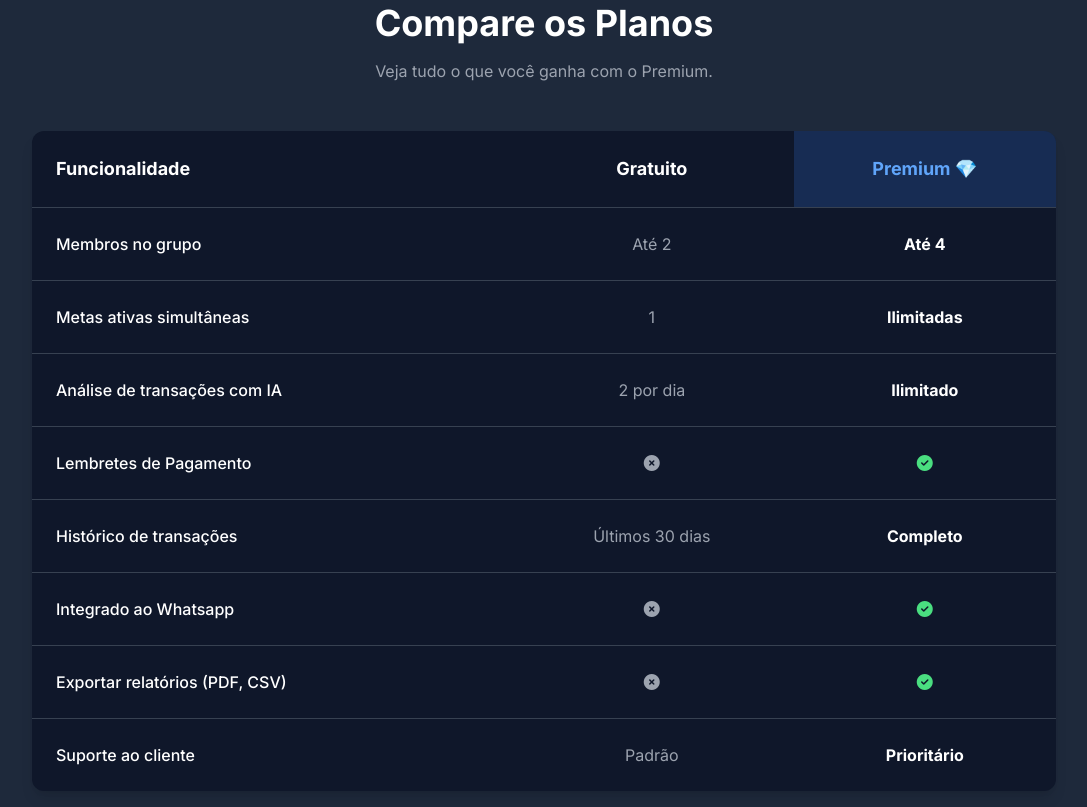
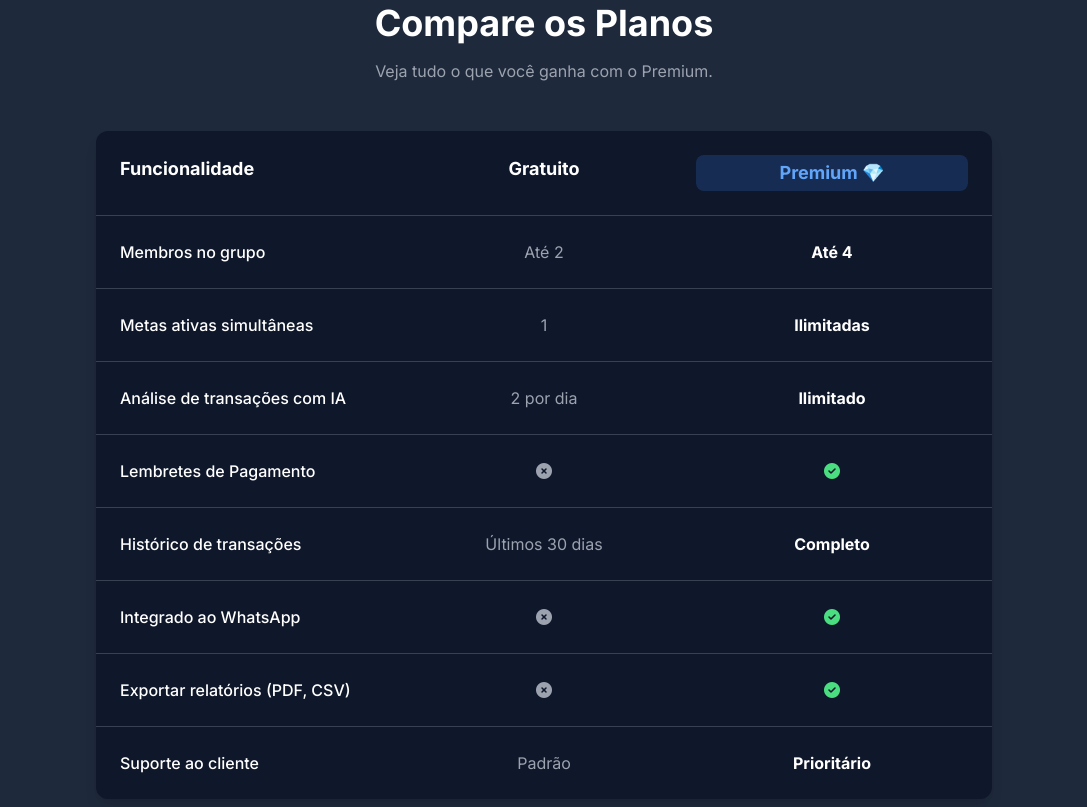
Before and after one commit to carlos-edu2367/organizador-financeiro, a plain HTML site: page frontend/pages/dashs/premium.html in a window 1280 px wide. Shown: the part 1033-1840 px from the top of the page, without its empty margins (96-1183 px from the left). Drawn offline with nearby package versions, Linux system fonts and the light colour scheme.

Commit message:
feat. Melhorando a pg premium

```diff
--- a/frontend/pages/dashs/premium.html
+++ b/frontend/pages/dashs/premium.html
@@ -18,7 +18,7 @@
           },
           fontFamily: { sans: ['Inter', 'sans-serif'] },
           boxShadow: {
-            'glow-gold': '0 0 20px rgba(250, 204, 21, 0.4)',
+            'glow-gold': '0 0 25px rgba(250, 204, 21, 0.5)',
           }
         }
       }
@@ -92,77 +92,77 @@
         </div>
     </section>
 
-    <!-- Features Comparison -->
+    <!-- INÍCIO DA REATORAÇÃO: Seção de Comparação Responsiva -->
     <section class="py-20 px-4 bg-surface">
-      <div class="container mx-auto max-w-5xl">
+      <div class="container mx-auto max-w-4xl">
         <div class="text-center mb-12">
           <h2 class="text-3xl md:text-4xl font-bold">Compare os Planos</h2>
           <p class="mt-4 text-gray-400">Veja tudo o que você ganha com o Premium.</p>
         </div>
 
         <div class="bg-background rounded-xl shadow-lg overflow-hidden">
-          <table class="w-full text-left">
-            <thead>
-              <tr class="border-b border-gray-700">
-                <th class="p-4 sm:p-6 text-lg font-bold">Funcionalidade</th>
-                <th class="p-4 sm:p-6 text-center text-lg font-bold">Gratuito</th>
-                <th class="p-4 sm:p-6 text-center text-lg font-bold bg-primary/20 text-primary-light">Premium 💎</th>
-              </tr>
-            </thead>
-            <tbody class="divide-y divide-gray-700">
-              <!-- Membros -->
-              <tr class="hover:bg-white/5">
-                <td class="p-4 sm:p-6 font-medium">Membros no grupo</td>
-                <td class="p-4 sm:p-6 text-center text-gray-400">Até 2</td>
-                <td class="p-4 sm:p-6 text-center font-bold text-white">Até 4</td>
-              </tr>
-              <!-- Metas Ativas -->
-              <tr class="hover:bg-white/5">
-                <td class="p-4 sm:p-6 font-medium">Metas ativas simultâneas</td>
-                <td class="p-4 sm:p-6 text-center text-gray-400">1</td>
-                <td class="p-4 sm:p-6 text-center font-bold text-white">Ilimitadas</td>
-              </tr>
-              <!-- Uso da IA -->
-              <tr class="hover:bg-white/5">
-                <td class="p-4 sm:p-6 font-medium">Análise de transações com IA</td>
-                <td class="p-4 sm:p-6 text-center text-gray-400">2 por dia</td>
-                <td class="p-4 sm:p-6 text-center font-bold text-white">Ilimitado</td>
-              </tr>
-              <!-- Lembretes de Pagamento -->
-              <tr class="hover:bg-white/5">
-                <td class="p-4 sm:p-6 font-medium">Lembretes de Pagamento</td>
-                <td class="p-4 sm:p-6 text-center text-gray-400"><i class="fas fa-times-circle"></i></td>
-                <td class="p-4 sm:p-6 text-center font-bold text-white"><i class="fas fa-check-circle text-green-400"></i></td>
-              </tr>
-              <!-- Histórico -->
-              <tr class="hover:bg-white/5">
-                <td class="p-4 sm:p-6 font-medium">Histórico de transações</td>
-                <td class="p-4 sm:p-6 text-center text-gray-400">Últimos 30 dias</td>
-                <td class="p-4 sm:p-6 text-center font-bold text-white">Completo</td>
-              </tr>
-              <!-- Whatsapp -->
-              <tr class="hover:bg-white/5">
-                <td class="p-4 sm:p-6 font-medium">Integrado ao Whatsapp</td>
-                <td class="p-4 sm:p-6 text-center text-gray-400"><i class="fas fa-times-circle"></i></td>
-                <td class="p-4 sm:p-6 text-center font-bold text-white"><i class="fas fa-check-circle text-green-400"></i></td>
-              </tr>
-              <!-- Relatórios -->
-              <tr class="hover:bg-white/5">
-                <td class="p-4 sm:p-6 font-medium">Exportar relatórios (PDF, CSV)</td>
-                <td class="p-4 sm:p-6 text-center text-gray-400"><i class="fas fa-times-circle"></i></td>
-                <td class="p-4 sm:p-6 text-center font-bold text-white"><i class="fas fa-check-circle text-green-400"></i></td>
-              </tr>
-              <!-- Suporte -->
-               <tr class="hover:bg-white/5">
-                <td class="p-4 sm:p-6 font-medium">Suporte ao cliente</td>
-                <td class="p-4 sm:p-6 text-center text-gray-400">Padrão</td>
-                <td class="p-4 sm:p-6 text-center font-bold text-white">Prioritário</td>
-              </tr>
-            </tbody>
-          </table>
+          <!-- Cabeçalho para telas maiores -->
+          <div class="hidden md:grid md:grid-cols-3 gap-4 p-4 sm:p-6 border-b border-gray-700">
+            <h3 class="text-lg font-bold col-span-1">Funcionalidade</h3>
+            <h3 class="text-lg font-bold text-center col-span-1">Gratuito</h3>
+            <h3 class="text-lg font-bold text-center col-span-1 bg-primary/20 text-primary-light rounded-lg py-1">Premium 💎</h3>
+          </div>
+
+          <!-- Lista de Funcionalidades -->
+          <div class="divide-y divide-gray-700">
+            <!-- Item: Membros -->
+            <div class="grid grid-cols-2 md:grid-cols-3 gap-4 p-4 sm:p-6 items-center hover:bg-white/5">
+              <p class="font-medium col-span-2 md:col-span-1">Membros no grupo</p>
+              <p class="text-center text-gray-400"><span class="md:hidden font-bold text-gray-500 text-xs block">Gratuito</span>Até 2</p>
+              <p class="text-center font-bold text-white"><span class="md:hidden font-bold text-primary-light text-xs block">Premium</span>Até 4</p>
+            </div>
+            <!-- Item: Metas -->
+            <div class="grid grid-cols-2 md:grid-cols-3 gap-4 p-4 sm:p-6 items-center hover:bg-white/5">
+              <p class="font-medium col-span-2 md:col-span-1">Metas ativas simultâneas</p>
+              <p class="text-center text-gray-400"><span class="md:hidden font-bold text-gray-500 text-xs block">Gratuito</span>1</p>
+              <p class="text-center font-bold text-white"><span class="md:hidden font-bold text-primary-light text-xs block">Premium</span>Ilimitadas</p>
+            </div>
+            <!-- Item: IA -->
+            <div class="grid grid-cols-2 md:grid-cols-3 gap-4 p-4 sm:p-6 items-center hover:bg-white/5">
+              <p class="font-medium col-span-2 md:col-span-1">Análise de transações com IA</p>
+              <p class="text-center text-gray-400"><span class="md:hidden font-bold text-gray-500 text-xs block">Gratuito</span>2 por dia</p>
+              <p class="text-center font-bold text-white"><span class="md:hidden font-bold text-primary-light text-xs block">Premium</span>Ilimitado</p>
+            </div>
+            <!-- Item: Lembretes -->
+            <div class="grid grid-cols-2 md:grid-cols-3 gap-4 p-4 sm:p-6 items-center hover:bg-white/5">
+              <p class="font-medium col-span-2 md:col-span-1">Lembretes de Pagamento</p>
+              <p class="text-center text-gray-400"><span class="md:hidden font-bold text-gray-500 text-xs block">Gratuito</span><i class="fas fa-times-circle"></i></p>
+              <p class="text-center font-bold text-white"><span class="md:hidden font-bold text-primary-light text-xs block">Premium</span><i class="fas fa-check-circle text-green-400"></i></p>
+            </div>
+            <!-- Item: Histórico -->
+            <div class="grid grid-cols-2 md:grid-cols-3 gap-4 p-4 sm:p-6 items-center hover:bg-white/5">
+              <p class="font-medium col-span-2 md:col-span-1">Histórico de transações</p>
+              <p class="text-center text-gray-400"><span class="md:hidden font-bold text-gray-500 text-xs block">Gratuito</span>Últimos 30 dias</p>
+              <p class="text-center font-bold text-white"><span class="md:hidden font-bold text-primary-light text-xs block">Premium</span>Completo</p>
+            </div>
+            <!-- Item: WhatsApp -->
+            <div class="grid grid-cols-2 md:grid-cols-3 gap-4 p-4 sm:p-6 items-center hover:bg-white/5">
+              <p class="font-medium col-span-2 md:col-span-1">Integrado ao WhatsApp</p>
+              <p class="text-center text-gray-400"><span class="md:hidden font-bold text-gray-500 text-xs block">Gratuito</span><i class="fas fa-times-circle"></i></p>
+              <p class="text-center font-bold text-white"><span class="md:hidden font-bold text-primary-light text-xs block">Premium</span><i class="fas fa-check-circle text-green-400"></i></p>
+            </div>
+            <!-- Item: Relatórios -->
+            <div class="grid grid-cols-2 md:grid-cols-3 gap-4 p-4 sm:p-6 items-center hover:bg-white/5">
+              <p class="font-medium col-span-2 md:col-span-1">Exportar relatórios (PDF, CSV)</p>
+              <p class="text-center text-gray-400"><span class="md:hidden font-bold text-gray-500 text-xs block">Gratuito</span><i class="fas fa-times-circle"></i></p>
+              <p class="text-center font-bold text-white"><span class="md:hidden font-bold text-primary-light text-xs block">Premium</span><i class="fas fa-check-circle text-green-400"></i></p>
+            </div>
+            <!-- Item: Suporte -->
+             <div class="grid grid-cols-2 md:grid-cols-3 gap-4 p-4 sm:p-6 items-center hover:bg-white/5">
+              <p class="font-medium col-span-2 md:col-span-1">Suporte ao cliente</p>
+              <p class="text-center text-gray-400"><span class="md:hidden font-bold text-gray-500 text-xs block">Gratuito</span>Padrão</p>
+              <p class="text-center font-bold text-white"><span class="md:hidden font-bold text-primary-light text-xs block">Premium</span>Prioritário</p>
+            </div>
+          </div>
         </div>
       </div>
     </section>
+    <!-- FIM DA REATORAÇÃO -->
 
     <!-- Testimonial -->
     <section class="py-20 px-4">
```
